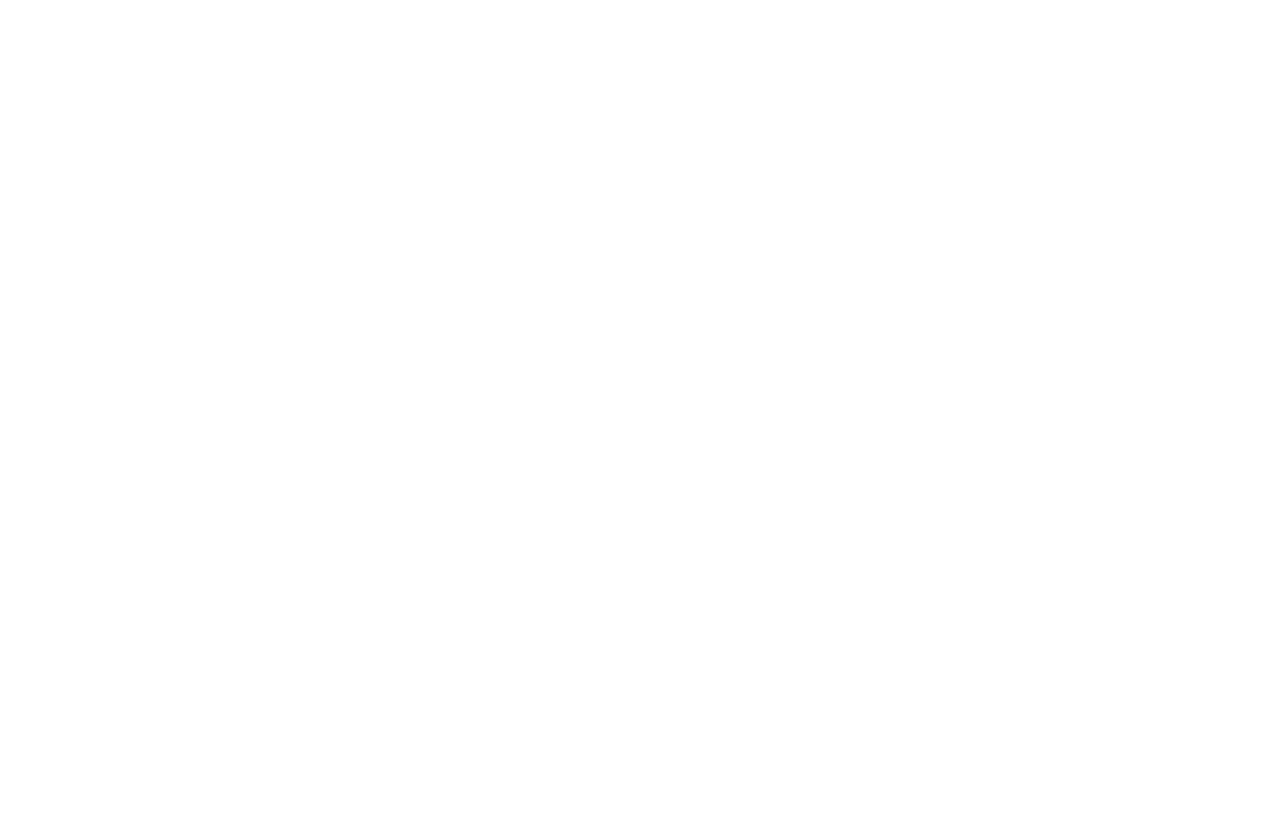
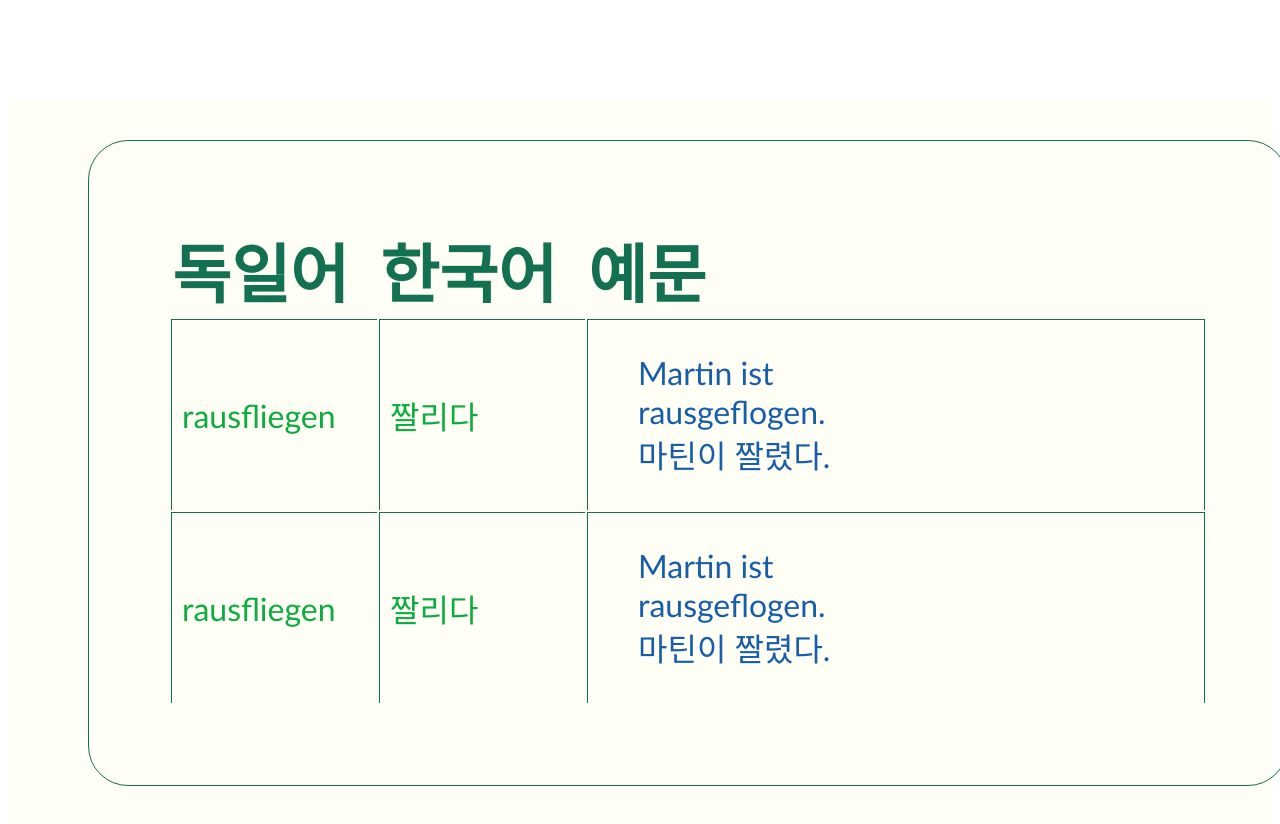
Before and after one commit to nunsaramengel/dictionaryMakerHANDOK, a plain HTML site: page index.html in a window 1280 px wide. Before the commit the page ends 800 px from the top, so only its background shows below. Drawn offline with Linux system fonts and the light colour scheme.

Commit message:
new commit

```diff
--- a/index.css
+++ b/index.css
@@ -0,0 +1,58 @@
+#tableWrapperDiv{
+    margin-top: 100px;
+    padding: 40px 80px;
+    background: #fffff6;
+}
+
+#table{
+    width: 1200px;
+    margin: 0 auto;
+    font-size: 4rem;
+    padding: 80px;
+    border: solid  1px rgb(19, 112, 80);
+    border-radius: 40px;
+    font-family: 'Gill Sans', 'Gill Sans MT', Calibri, 'Trebuchet MS', sans-serif;
+}
+
+#tableHeaderDE{
+    width: 20%;
+}
+
+#tableHeaderKO{
+    width: 20%;
+}
+
+#tableHeaderEX{
+    width: 60%;
+}
+
+#tableHeaderDE, #tableHeaderKO, #tableHeaderEX{
+    text-align: left;
+    color: rgb(19, 112, 80);
+}
+
+
+td{
+    font-size: 2rem;
+    color: rgb(12, 172, 63);
+}
+
+ul, ul li{
+    list-style-type: none;
+    font-size: 2rem;
+    color: rgb(23, 93, 168);
+}
+
+li{
+    width: 200px;
+}
+
+td{
+    border-left:  solid  1px rgb(19, 112, 80);
+    padding-left: 10px;
+    border-top:  solid  1px rgb(19, 112, 80);
+}
+
+tr td:nth-child(3){
+    border-right:  solid  1px rgb(19, 112, 80)
+}
--- a/index.html
+++ b/index.html
@@ -4,10 +4,22 @@
     <meta charset="UTF-8">
     <meta http-equiv="X-UA-Compatible" content="IE=edge">
     <meta name="viewport" content="width=device-width, initial-scale=1.0">
-    <title>Dictionary Maker</title>
+    <title>Colloquial German Dictionary Maker</title>
     <link rel="stylesheet" href="index.css">
 </head>
 <body>
+    <div id="tableWrapperDiv">
+        <table id="table">
+             <tr id="tableRowHeaders">
+                 <th id="tableHeaderDE">독일어</th>
+                 <th id="tableHeaderKO">한국어</th>
+                 <th id="tableHeaderEX">예문</th>
+             </tr>
+        </table>
+    </div>
+
+
+
     <!--
         1. JSON FILE
         2. UI to enter new expressions
@@ -16,6 +28,7 @@
         5. implement db for JSON file
         6. Python? JS? TS?
     -->
-    <script defer src="index.js"></script>
+    <script type="module" src="words.js"></script>
+    <script defer type="module" src="index.js"></script>
 </body>
 </html>
--- a/index.js
+++ b/index.js
@@ -0,0 +1,32 @@
+import wordList from './words.js'
+
+const table = document.getElementById('table')
+
+const appendNewTrElement = () => {
+    const index = table.rows.length;
+    const newRow = table.insertRow(index)
+    return newRow
+}
+
+const insertThreeTdElements = (row, x, index) => {
+    const tdDE = document.createElement("TD")
+    tdDE.innerHTML = x.de
+    const tdKO = document.createElement("TD")
+    tdKO.innerHTML = x.ko
+    const tdEX = document.createElement("TD")
+    tdEX.innerHTML = `<ul><li>${x.ex[index].de}</li><li>${x.ex[index].ko}</li></ul>`
+    row.appendChild(tdDE)
+    row.appendChild(tdKO)
+    row.appendChild(tdEX)
+    return row
+}
+
+
+
+const newRow = appendNewTrElement()
+const testTest = insertThreeTdElements(newRow, wordList[0], 0)
+const secondNewRow = appendNewTrElement()
+const test2 = insertThreeTdElements(secondNewRow, wordList[1],0)
+
+console.log(testTest)
+console.log(test2)
```
